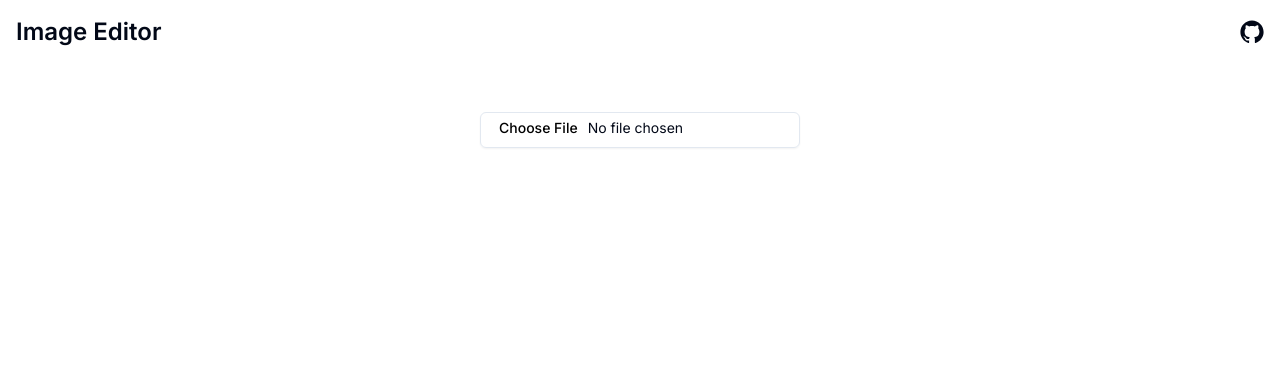
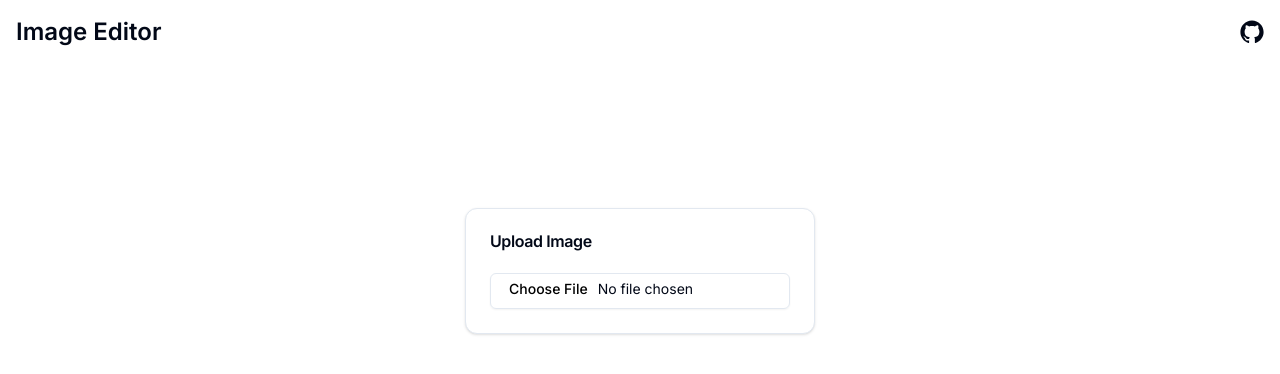
Before and after one commit to alabhyajindal/image-editor, a Next.js app: page /editor in a window 1280 px wide. Shown: the top 374 px of the page. Built offline with nearby package versions, Linux system fonts and the light colour scheme; a web font is replaced by a local one.

Commit message:
Wrap image upload in a card

```diff
--- a/src/app/editor/page.js
+++ b/src/app/editor/page.js
@@ -29,6 +29,7 @@ import {
 import { Form } from '@/components/ui/form'
 import toast from 'react-hot-toast'
 import TextDialog from './TextDialog'
+import { Card, CardContent, CardHeader, CardTitle } from '@/components/ui/card'
 
 const FONTS = ['Noto Sans', 'Martian Mono', 'Climate Crisis']
 
@@ -130,14 +131,21 @@ export default function Home() {
           setTextOpen={setTextOpen}
         />
       ) : (
+        <Card className='w-[350px] mx-auto mt-24'>
+          <CardHeader>
+            <CardTitle>Upload Image</CardTitle>
+          </CardHeader>
+          <CardContent>
             <Input
               type='file'
               name='imageInput'
               id='imageInput'
               onChange={handleImageUpload}
               accept='image/*'
-          className='cursor-pointer max-w-xs'
+              className='max-w-xs'
             />
+          </CardContent>
+        </Card>
       )}
       <div className='flex gap-6'>
         <canvas ref={canvasRef} className='w-full' id='canvas'></canvas>
@@ -155,10 +163,12 @@ export default function Home() {
               </Button>
             </div>
             <div className='flex flex-col gap-4'>
+              <Button variant='outline' onClick={removeImage}>
+                New
+              </Button>
               <Button className='bg-red-600 hover:bg-red-500' onClick={reset}>
                 Reset
               </Button>
-              <Button onClick={removeImage}>New</Button>
             </div>
           </div>
         ) : null}
```
Lines whose indentation alone changed are shown as unchanged.
